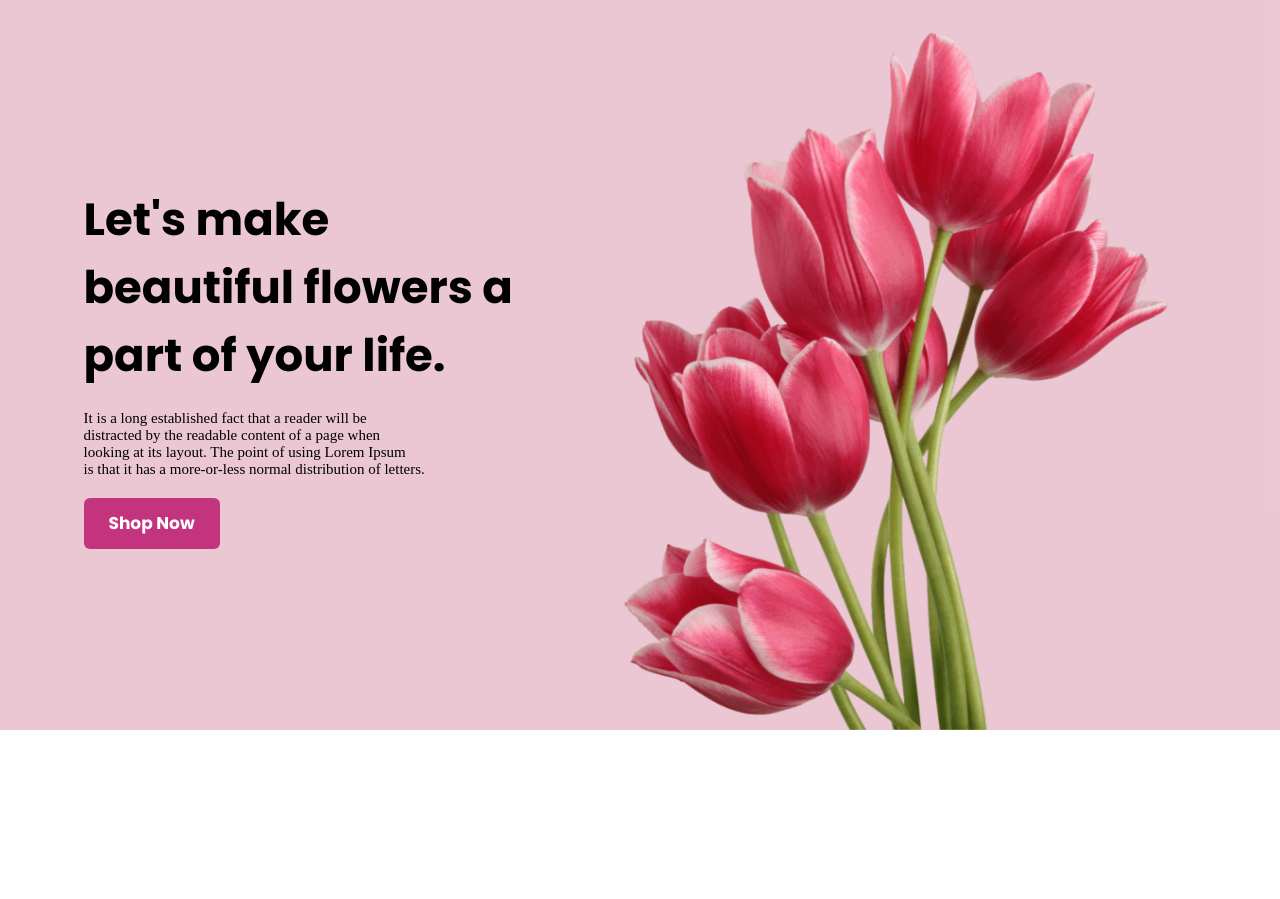
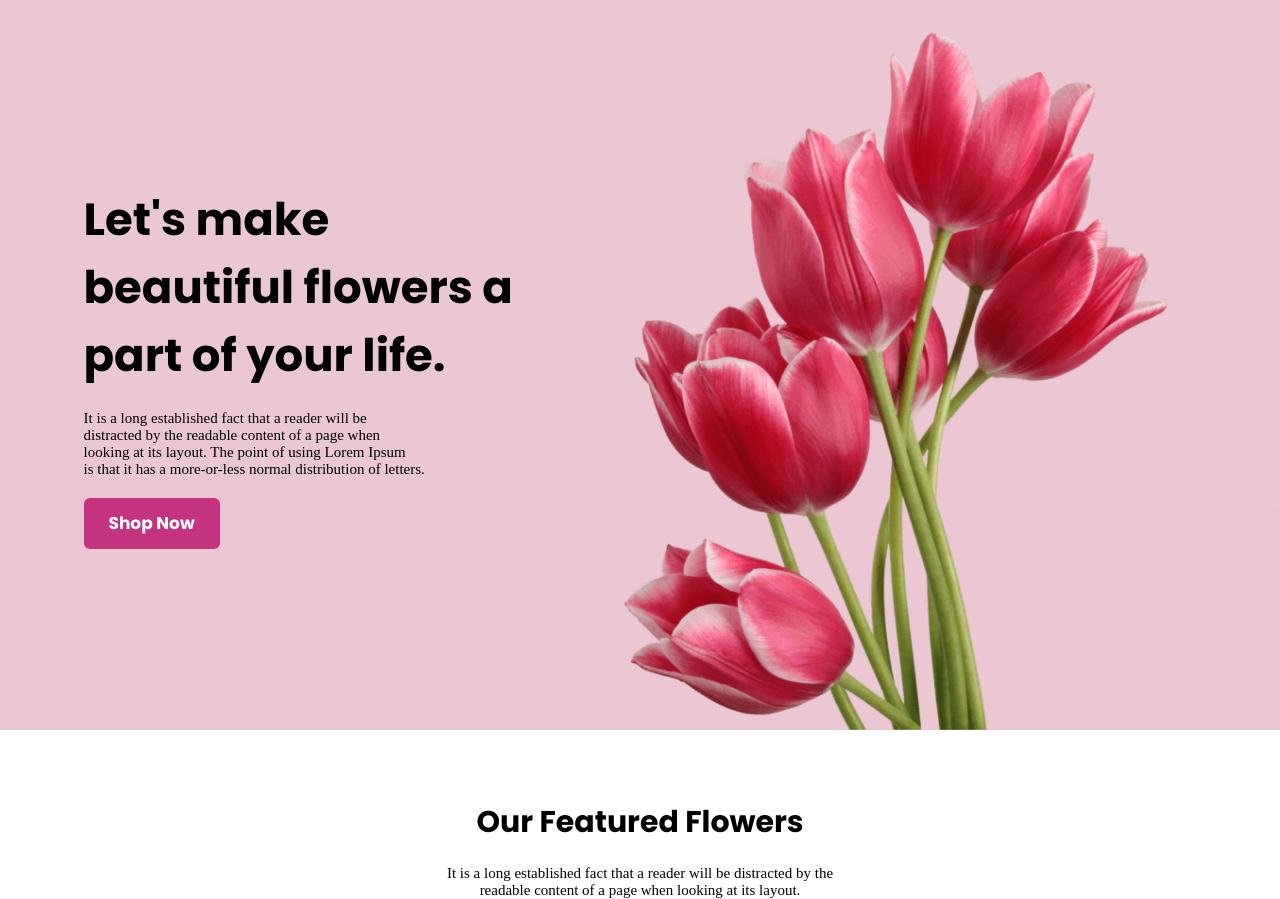
Before and after one commit to rohan8432/flower-garden, a plain HTML site: page index.html in a window 1280 px wide. Before the commit the page ends 800 px from the top, so only its background shows below. Drawn offline with Linux system fonts and the light colour scheme.

Commit message:
added section2 file

```diff
--- a/index.html
+++ b/index.html
@@ -16,8 +16,8 @@
                 <div class="banner-info">
                     <div class="banner-title">
                         <h1>Let's make <br>
-                             beautiful flowers a <br>
-                              part of your life.</h1>
+                            beautiful flowers a <br>
+                            part of your life.</h1>
                     </div>
                     <div class="banner-description">
                         <p>It is a long established fact that a reader will be
@@ -39,6 +39,18 @@
 
         </div>
     </section>
+    <section>
+        <div class="flower-feature">
+            <div class="feature-heading">
+                <h1>Our Featured Flowers</h1>
+            </div>
+            <div class="feature-description">
+                <p>It is a long established fact that a reader will be distracted by the <br>
+                    readable content of a page when looking at its layout.</p>
+            </div>
+
+        </div>
+    </section>
 </body>
 
 </html>
--- a/style.css
+++ b/style.css
@@ -47,3 +47,18 @@
     width: 600px;
     padding-top: 30px;
 }
+/* second section banner style */
+.flower-feature{
+    text-align: center;
+    padding-top: 70px;
+}
+/* included feature heading style */
+.feature-heading{
+    font-size: 20px;
+    font-family: 'Poppins', sans-serif;
+}
+/* included feature description style */
+.feature-description{
+    font-size: 15px;
+    padding-top: 20px;
+}
```
